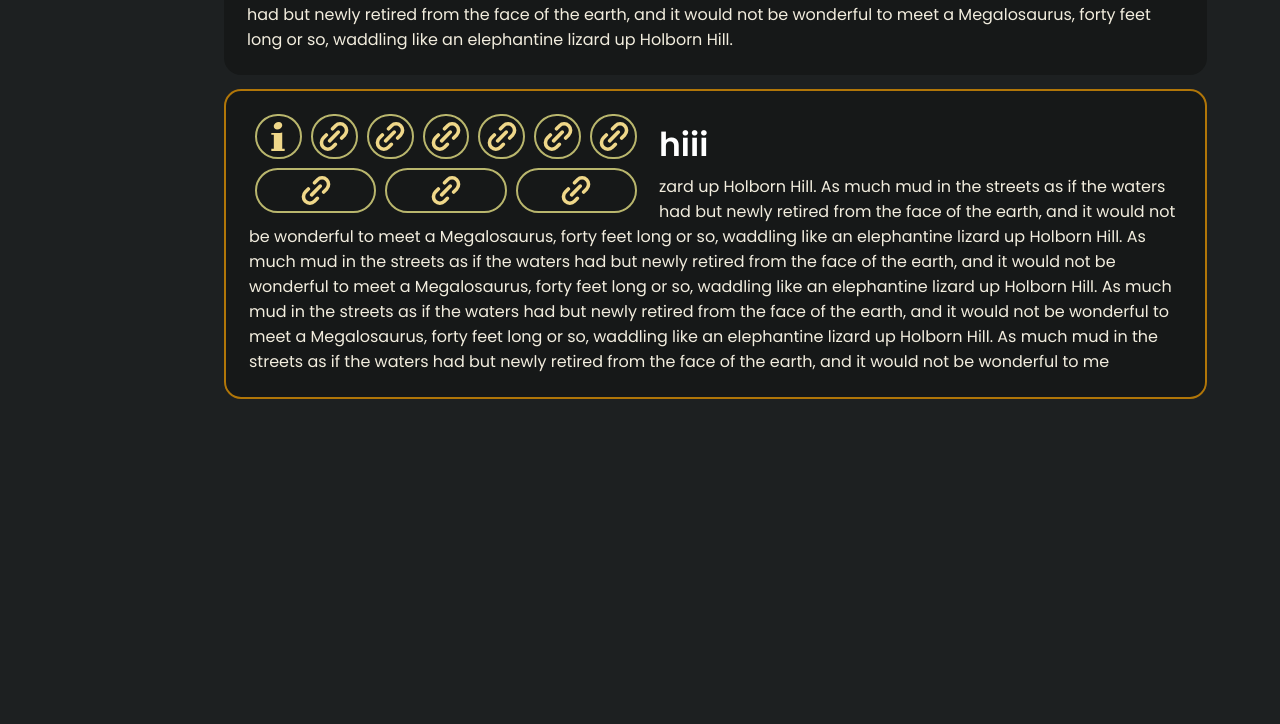
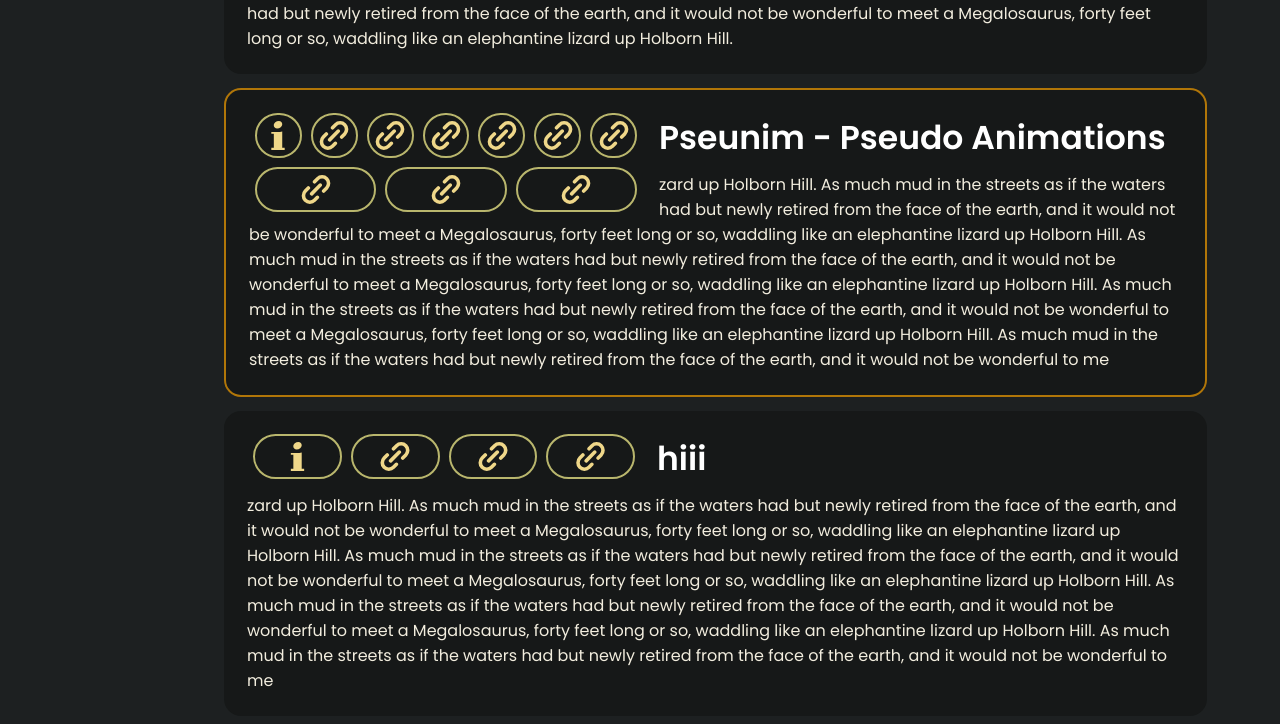
Before and after one commit to va9iff/portfolio, a website with bundled scripts: page src/root/index.html in a window 1280 px wide. Shown: the part 600-1324 px from the top of the page. Built offline with nearby package versions, Linux system fonts and the light colour scheme; files whose address does not match are found by name.

Commit message:
better css for portfolio.css

```diff
--- a/src/root/cards.js
+++ b/src/root/cards.js
@@ -4,6 +4,10 @@ const { div, img } = tags
 // TODO(dumb): for dumbs, touchstart will swipe 1 left or 1 right.
 // then when they touchmove, it'll work as intended anyways.
 // I just don't want it to feel broken for clicks.
+
+// TODO(anim): when they enter the seen, cards go from right to stack
+// while each card having a slight delay, causing every single one to
+// be shown for a brief period of time, hinting that they're viewable.
 
 /** @param {{
     slides: ({ src: string })[],
--- a/src/root/index.html
+++ b/src/root/index.html
@@ -38,7 +38,9 @@
           <h1 class="title">Profile</h1>
           <p>
             Proficient in web technologies. Cyber-Security specialist. JS engineer. Muslim. Open
-            source contributor. Check out my <a class="text hoverpop" href="vaq.fi">Portfolio</a> to see some of my projects.
+            source contributor. Check out my <a class="text hoverpop" href="vaq.fi">Portfolio</a> to
+            see some of my projects. And this sentence is a filler sentence in a hope of making the
+            paragraph of the "Profile" section a little bit longer so that the text is three lines.
           </p>
           <div class="g mynamecard">
             <img id="pic" src="./assets/blurry.min.jpg" width="284" height="284" alt="Me" title="Me">
--- a/src/root/pages/portfolio.css
+++ b/src/root/pages/portfolio.css
@@ -9,3 +9,45 @@
         clear: both;
     }
 }
+
+.noselect {
+    user-select: none !important;
+    -webkit-user-select: none !important;
+}
+
+.chipLink {
+    position: relative;
+    width: 45px;
+    flex-grow: 1;
+    height: 45px;
+    display: flex;
+    align-items: center;
+    justify-content: center;
+    border-radius: 30px;
+    border: #b9b66d 2px solid;
+
+    transition: 222ms;
+}
+.chipLink:hover {
+    background-color: #b9b66d33;
+}
+
+.chipLinksContainer {
+    position: relative;
+    display: flex;
+    flex-wrap: wrap;
+    maxWidth: 100%;
+    flex-direction: row;
+    gap: 9px;
+    padding-left: 6px;
+    padding-right: 12px;
+}
+
+@media (max-aspect-ratio: 1/1) {
+    .chipLinksContainer {
+        margin-bottom: 19px
+    }
+    .projectTitle {
+        mar
+    }
+}
--- a/src/root/pages/portfolio.js
+++ b/src/root/pages/portfolio.js
@@ -40,19 +40,23 @@ const projects = [
         ],
         imgs: [
             {
-                src: 'assets/glitchy.png',
+                src: 'assets/glitchy.min.jpeg',
             },
             {
-                src: 'assets/blurry.jpg',
+                src: 'assets/blurry.min.jpg',
             },
             {
-                src: 'assets/glitchy.png',
+                src: 'assets/glitchy.min.jpeg',
             },
             {
-                src: 'assets/glitchy.png',
+                src: 'assets/glitchy.min.jpeg',
             },
         ],
-        paragraph: `
+        paragraph: div(
+            style({
+                marginTop: '9px'
+            }),
+        `
             As much mud in the streets as if the waters had but newly retired from the face of the
             earth, and it would not be wonderful to meet a Megalosaurus, forty feet long or so, waddling
             like an elephantine lizard up Holborn Hill.
@@ -68,10 +72,10 @@ const projects = [
             As much mud in the streets as if the waters had but newly retired from the face of the
             earth, and it would not be wonderful to meet a Megalosaurus, forty feet long or so, waddling
             like an elephantine lizard up Holborn Hill.
-        `
+        `)
     },
     {
-        title: "hiii",
+        title: "Pseunim - Pseudo Animations",
         shine: true,
         chipLinks: [
             {
@@ -115,7 +119,12 @@ const projects = [
                 href: "#"
             },
         ],
-        paragraph: `zard up Holborn Hill. As much mud in the streets as if the waters had but newly
+        paragraph: div(
+
+            style({
+                marginTop: '9px'
+            }),
+        `zard up Holborn Hill. As much mud in the streets as if the waters had but newly
         retired from the face of the earth, and it would not be wonderful to meet a Megalosaurus,
         forty feet long or so, waddling like an elephantine lizard up Holborn Hill. As much mud in
         the streets as if the waters had but newly retired from the face of the earth, and it would
@@ -124,7 +133,43 @@ const projects = [
         from the face of the earth, and it would not be wonderful to meet a Megalosaurus, forty feet
         long or so, waddling like an elephantine lizard up Holborn Hill. As much mud in the streets
         as if the waters had but newly retired from the face of the earth, and it would not be
-        wonderful to me`
+        wonderful to me`)
+    },
+
+    {
+        title: "hiii",
+        chipLinks: [
+            {
+                icon: "i",
+                href: "#"
+            },
+            {
+                icon: "hyperlink",
+                href: "#"
+            },
+            {
+                icon: "hyperlink",
+                href: "#"
+            },
+            {
+                icon: "hyperlink",
+                href: "#"
+            },
+        ],
+        paragraph: div(
+            style({
+                marginTop: '9px'
+            }),
+        `zard up Holborn Hill. As much mud in the streets as if the waters had but newly
+        retired from the face of the earth, and it would not be wonderful to meet a Megalosaurus,
+        forty feet long or so, waddling like an elephantine lizard up Holborn Hill. As much mud in
+        the streets as if the waters had but newly retired from the face of the earth, and it would
+        not be wonderful to meet a Megalosaurus, forty feet long or so, waddling like an elephantine
+        lizard up Holborn Hill. As much mud in the streets as if the waters had but newly retired
+        from the face of the earth, and it would not be wonderful to meet a Megalosaurus, forty feet
+        long or so, waddling like an elephantine lizard up Holborn Hill. As much mud in the streets
+        as if the waters had but newly retired from the face of the earth, and it would not be
+        wonderful to me`)
 
     },
 
@@ -157,7 +202,7 @@ export const portfolio = div(
                 border: '2px solid #ffa500aa',
             }) : noop,
             div(
-                set({ className: "fullWidthOnMobile" }),
+                set({ className: "fullWidthOnMobile noselect" }),
                 style({
                     display: 'flex',
                     width: "400px",
@@ -167,7 +212,7 @@ export const portfolio = div(
                     float: 'left',
                     flexDirection: "column",
                     gap: '13px',
-                    marginBottom: '4px',
+                    marginBottom: '5px',
                 }),
                 par => {
                     const { imgs } = p
@@ -181,29 +226,10 @@ export const portfolio = div(
                     par.appendChild(container)
                 },
                 div(
-                    style({
-                        position: 'relative',
-                        display: 'flex',
-                        flexWrap: 'wrap',
-                        maxWidth: '100%',
-                        flexDirection: 'row',
-                        gap: '9px',
-                        paddingLeft: '6px',
-                        paddingRight: "12px"
-                    }),
+                    set({ className: "chipLinksContainer" }),
                     ...(chipLinks?.map(i =>
                         a(
-                            style({
-                                position: 'relative',
-                                width: '45px',
-                                flexGrow: '1',
-                                height: '45px',
-                                display: 'flex',
-                                alignItems: 'center',
-                                justifyContent: 'center',
-                                borderRadius: "30px",
-                                border: "#b9b66d 2px solid",
-                            }),
+                            set({ href: i.href, className: "chipLink" }),
                             img(
                                 set({
                                     src: `assets/icons/${i.icon}.svg`
@@ -219,13 +245,14 @@ export const portfolio = div(
                 )
             ),
             h3(
+                set({ className: "projectTitle" }),
                 p.title,
                 style({
                     fontSize: '33px',
                     color: "#ffffff",
                     fontWeight: '600',
-                    paddingBottom: '4px',
-                    paddingTop: '6px',
+                    //paddingBottom: '1em',
+                    //paddingTop: '6px',
                     //paddingLeft: '10px',
                 })
             ),
```
Also changed, not shown: src/root/assets/glitchy.min.jpeg (added).
